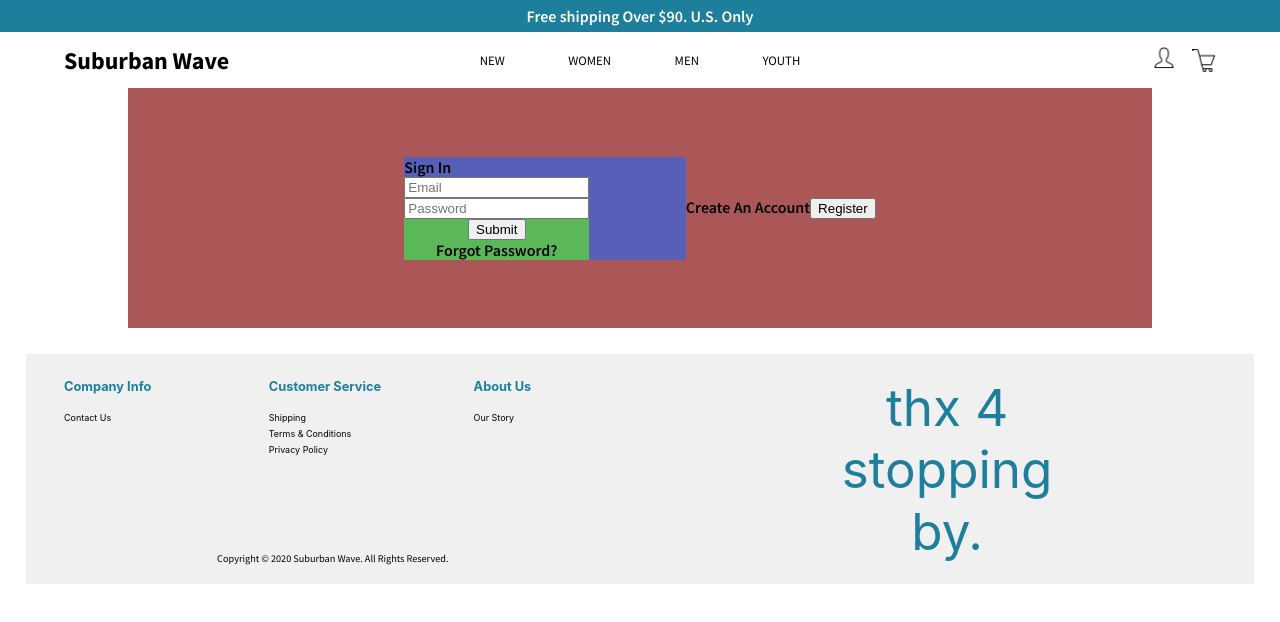
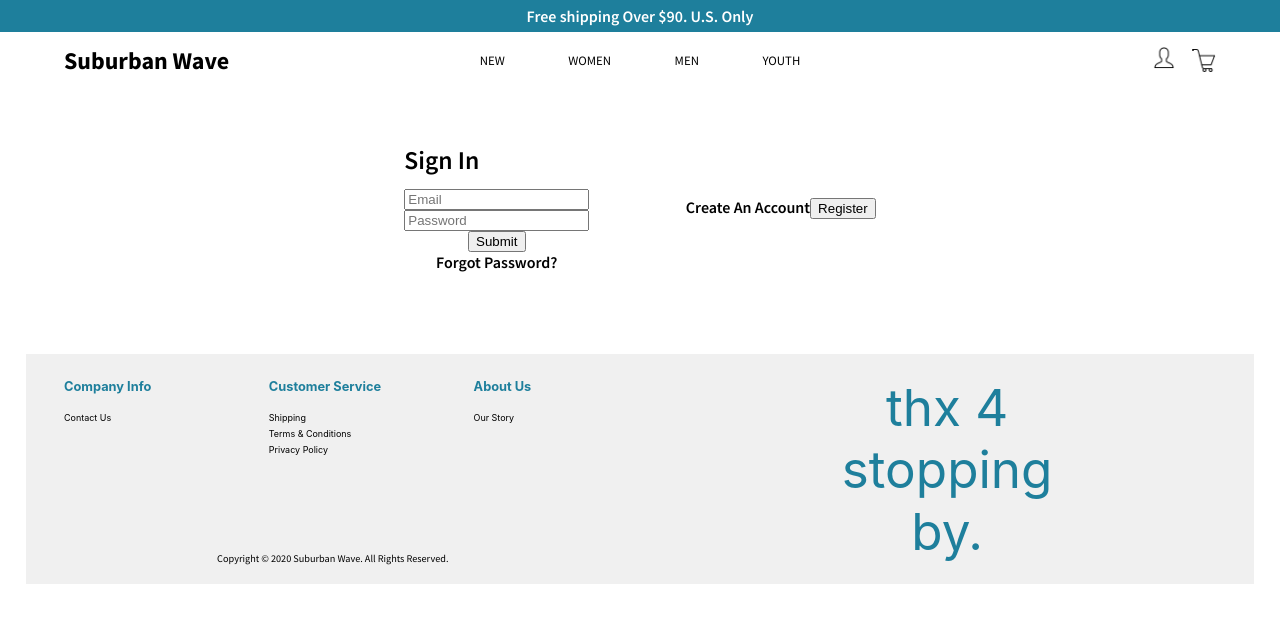
Before and after one commit to connorlagana/sw, a React (Create React App) app: page /login in a window 1280 px wide. Shown: the top 622 px of the page. Built offline with nearby package versions, Linux system fonts and the light colour scheme; no server answers; a web font is replaced by a local one.

Commit message:
not alirght

```diff
--- a/src/App.scss
+++ b/src/App.scss
@@ -851,7 +851,7 @@
     justify-content: center;
     align-items: center;
     flex-direction: row;
-    background-color: rgb(172, 87, 87);
+
     width: 80vw;
     height: 30vh;
 
@@ -860,15 +860,19 @@
       justify-content: center;
       align-items: flex-start;
       flex-direction: column;
-      background-color: rgb(88, 95, 184);
+
       width: 22vw;
+
+      & #loginTitle {
+        font-size: 3.2vh;
+        margin-bottom: 1vw;
+      }
 
       & form {
         display: flex;
         justify-content: center;
         align-items: center;
         flex-direction: column;
-        background-color: rgb(91, 184, 88);
       }
     }
   }
--- a/src/components/Login/Login.js
+++ b/src/components/Login/Login.js
@@ -14,7 +14,7 @@ class Login extends Component {
       <div className="Login">
         <div className="loginDiv">
           <div className="loginLeft">
-            <label id="LoginTitle">Sign In</label>
+            <label id="loginTitle">Sign In</label>
             <form>
               <input type="email" name="email" placeholder="Email" />
               <input type="password" name="password" placeholder="Password" />
```
